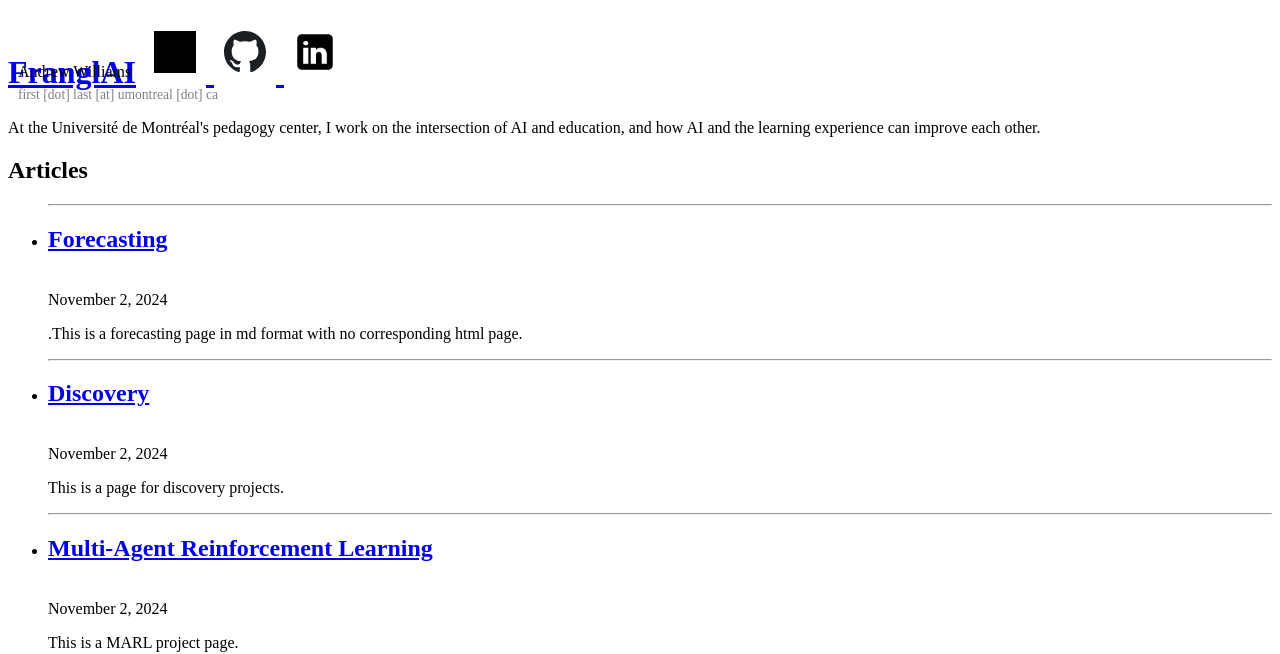
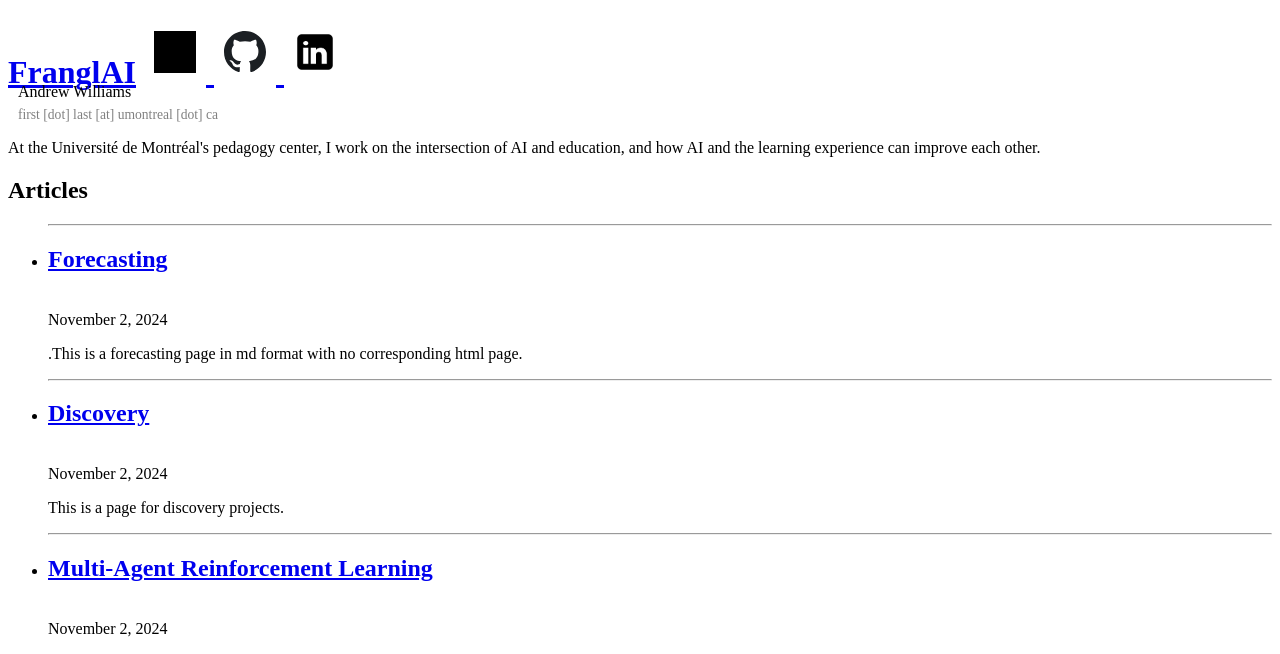
Before and after one commit to AndrewRWilliams/AndrewRWilliams.github.io, a Jekyll site: the page built from work/index.html, in a window 1280 px wide. Shown: the part 108-762 px from the top of the page. Built offline with Jekyll 4.4.1, drawn with Linux system fonts in a browser that asks for light colours; grey boxes are pictures that could not be loaded.

Commit message:
Update header.html

```diff
--- a/_includes/header.html
+++ b/_includes/header.html
@@ -39,7 +39,7 @@
             />
         </a>
     </h1>
-    <p style="margin-top: -50px; margin-left: 10px">
+    <p style="margin-top: -30px; margin-left: 10px">
     Andrew Williams
     </p>
     <p style="font-size: 0.85em; color: gray; margin-top: -10px; margin-left: 10px;">
```
